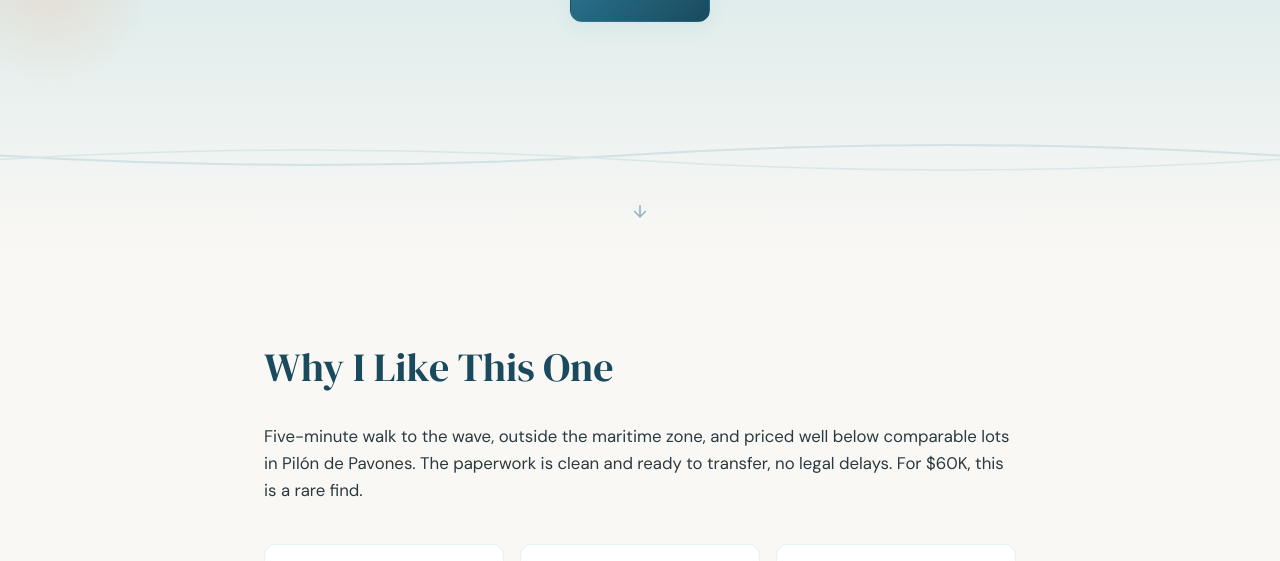
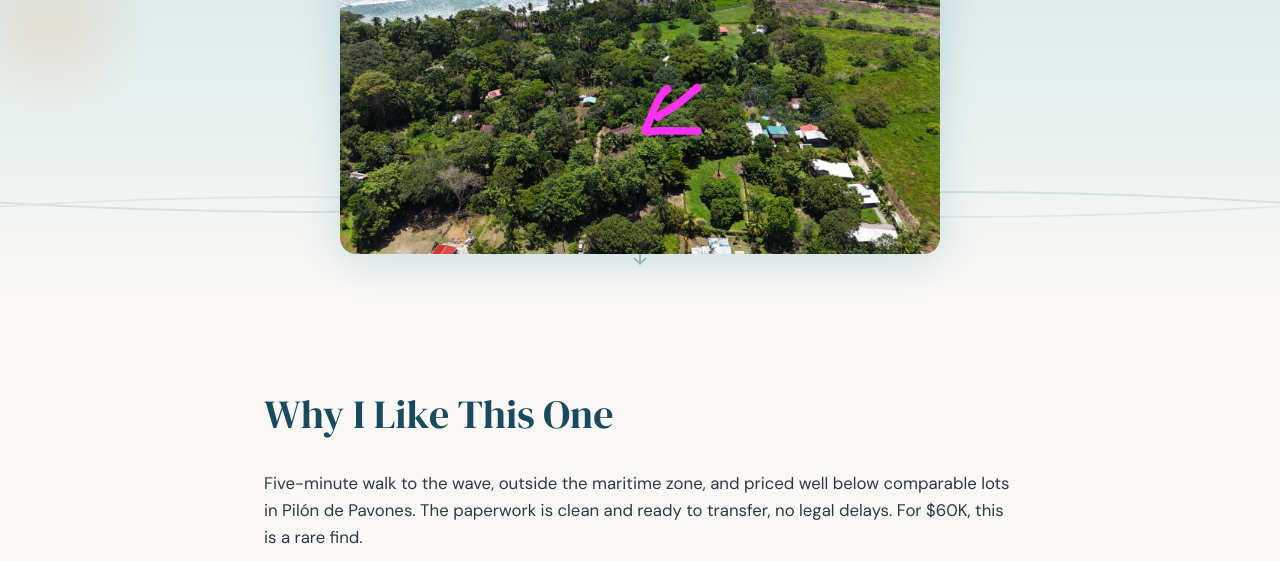
Before and after one commit to edwnramos-creator/pilon-lot, a plain HTML site: page index.html in a window 1280 px wide. Shown: the part 545-1106 px from the top of the page. Drawn offline with Linux system fonts and the light colour scheme.

Commit message:
Update index.html

```diff
--- a/index.html
+++ b/index.html
@@ -272,6 +272,24 @@
             color: var(--ocean);
             opacity: 0.5;
             animation: bounce 2s infinite;
+        }
+
+        .hero-image {
+            margin-top: 2.5rem;
+            width: 100%;
+            max-width: 700px;
+            border-radius: 16px;
+            overflow: hidden;
+            box-shadow: 0 8px 40px rgba(45, 125, 154, 0.2);
+            animation: fadeInUp 0.8s ease forwards;
+            animation-delay: 1s;
+            opacity: 0;
+        }
+
+        .hero-image img {
+            width: 100%;
+            height: auto;
+            display: block;
         }
 
         @keyframes bounce {
@@ -625,6 +643,10 @@
                     <div class="hero-card-label">USD</div>
                 </div>
             </div>
+
+            <div class="hero-image">
+                <img src="images/03-aerial.jpeg" alt="Aerial view of the lot near Pilón de Pavones">
+            </div>
         </div>
         <div class="scroll-hint">
             <svg width="20" height="20" viewBox="0 0 24 24" fill="none" stroke="currentColor" stroke-width="2">
@@ -706,7 +728,7 @@
             <h2 class="animate-on-scroll">My Take</h2>
             <p class="verdict animate-on-scroll stagger-1">I would buy this.</p>
             <p class="animate-on-scroll stagger-2">Pilón is a world-class wave in its own right, and Pavones is just 12 minutes by car. The area is thriving with nature, the cost of living is lower, and I just love it out here.</p>
-            <p class="animate-on-scroll stagger-3">The paperwork is clean and ready to transfer. A comfortable home can be built starting around $40-60K. At $120K all-in, that's a lot plus a home, steps from the wave. That's really hard to find around this area.</p>
+            <p class="animate-on-scroll stagger-3">The paperwork is clean and ready to transfer. A comfortable home can be built starting around $40-60K. A lot plus a home, steps from the wave. That's really hard to find around this area.</p>
 
             <div class="market-context animate-on-scroll">
                 <h4>For Reference</h4>
```
